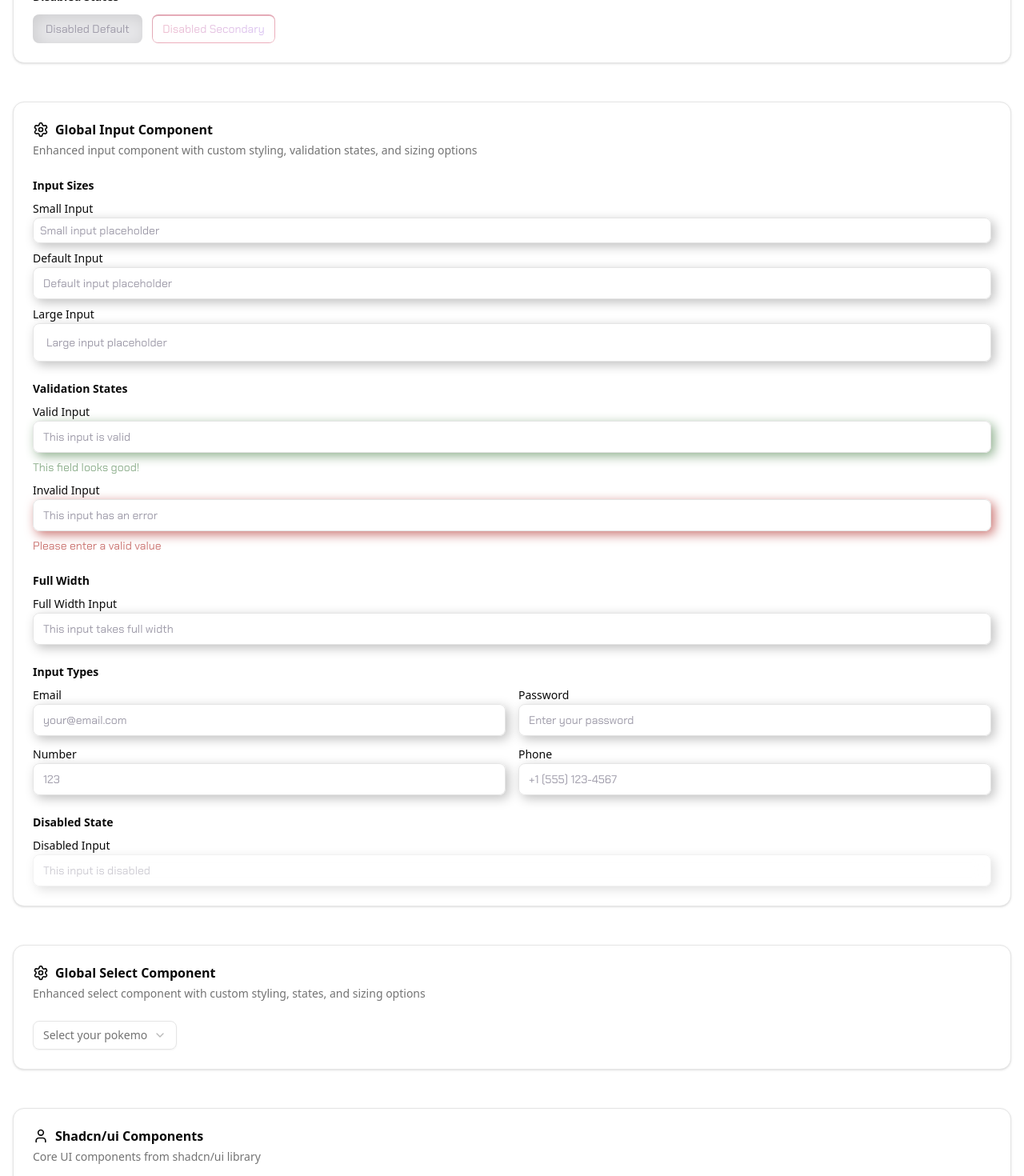
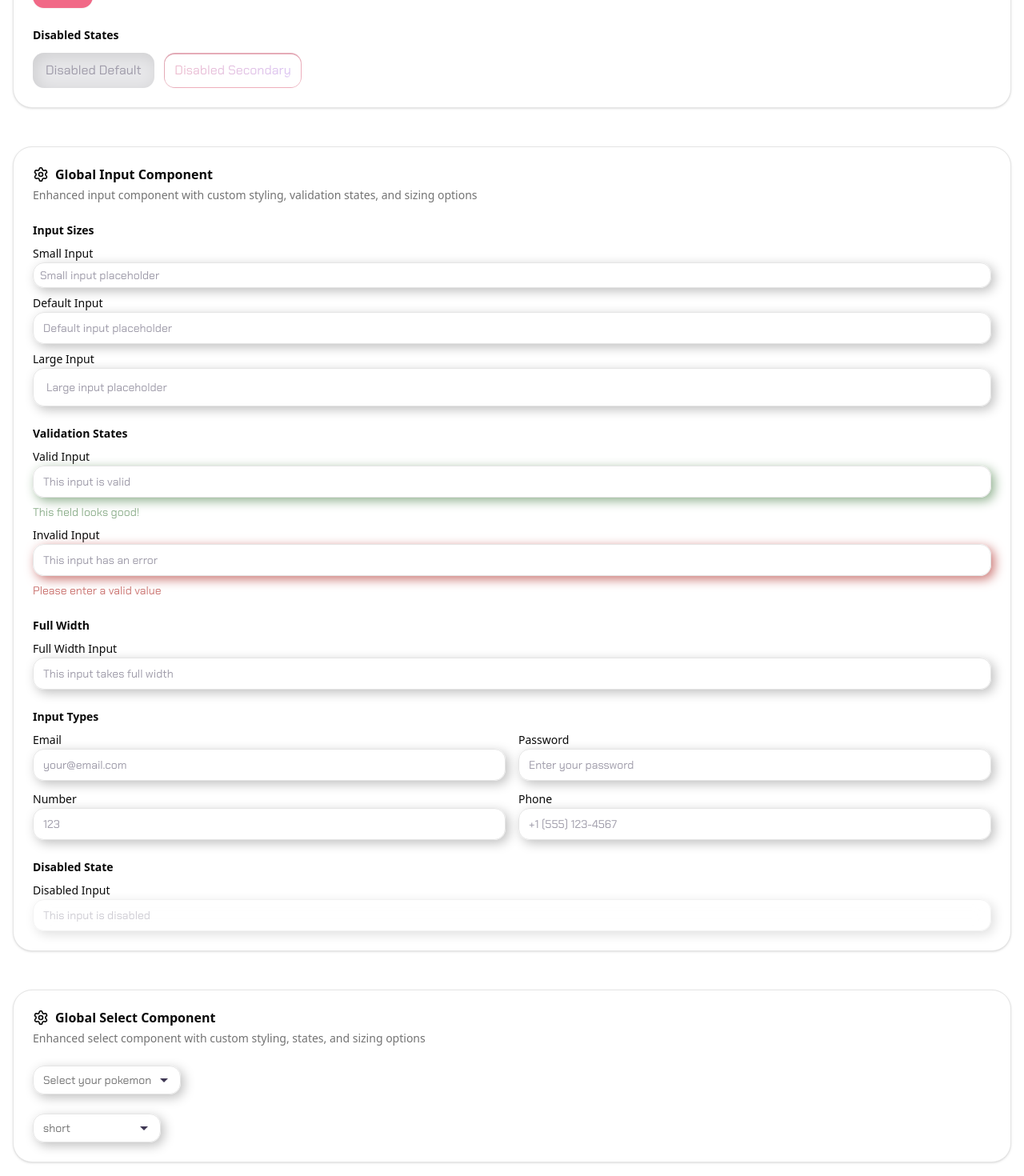
Before and after one commit to DooDoung/doo-doung-frontend, a Next.js app: page /globalcomponents in a window 1280 px wide. Shown: the part 1240-2710 px from the top of the page at 80% size. Built offline with nearby package versions, Linux system fonts and the light colour scheme.

Commit message:
style: global Select

```diff
--- a/src/components/globalComponents/Button.tsx
+++ b/src/components/globalComponents/Button.tsx
@@ -2,6 +2,8 @@ import * as React from "react";
 
 import { Button } from "@/components/ui/button";
 import { cn } from "@/lib/utils";
+
+// todo: Ghost button, Secondary disable
 
 interface GlobalButtonProps
   extends Omit<React.ComponentProps<typeof Button>, "variant"> {
@@ -110,6 +112,13 @@ export function GlobalButton({
     ghost: ``,
   };
 
+  const sizeClasses: Record<string, string> = {
+    sm: "h-10 text-sm", // Increased from h-9 px-3
+    default: "h-11 text-base", // Increased from h-10 px-4
+    lg: "h-12 text-lg", // Increased from h-11 px-8
+    icon: "h-11 w-14", // Increased from h-10 w-10
+  };
+
   const mappedVariant = variant === "primary" ? "default" : variant;
   return (
     <Button
@@ -121,13 +130,14 @@ export function GlobalButton({
         customVariants[mappedVariant],
         className,
         "cursor-pointer",
+        sizeClasses[size as keyof typeof sizeClasses],
       )}
       {...props}
     >
       <div
         className={cn(
           containerStyle[mappedVariant],
-          "flex items-center justify-center rounded-sm",
+          "rounded-md-minus flex items-center justify-center",
         )}
       >
         {loading ? (
--- a/src/components/globalComponents/Select.tsx
+++ b/src/components/globalComponents/Select.tsx
@@ -3,6 +3,8 @@
 import * as React from "react";
 import * as SelectPrimitive from "@radix-ui/react-select";
 import { CheckIcon, ChevronDownIcon, ChevronUpIcon } from "lucide-react";
+import SimpleBar from "simplebar-react";
+import "simplebar-react/dist/simplebar.min.css";
 
 import { cn } from "@/lib/utils";
 
@@ -37,14 +39,20 @@ function SelectTrigger({
       data-slot="select-trigger"
       data-size={size}
       className={cn(
-        "border-input data-[placeholder]:text-muted-foreground [&_svg:not([class*='text-'])]:text-muted-foreground focus-visible:border-ring focus-visible:ring-ring/50 aria-invalid:ring-destructive/20 dark:aria-invalid:ring-destructive/40 aria-invalid:border-destructive dark:bg-input/30 dark:hover:bg-input/50 flex w-fit items-center justify-between gap-2 rounded-md border bg-transparent px-3 py-2 text-sm whitespace-nowrap shadow-xs transition-[color,box-shadow] outline-none focus-visible:ring-[3px] disabled:cursor-not-allowed disabled:opacity-50 data-[size=default]:h-9 data-[size=sm]:h-8 *:data-[slot=select-value]:line-clamp-1 *:data-[slot=select-value]:flex *:data-[slot=select-value]:items-center *:data-[slot=select-value]:gap-2 [&_svg]:pointer-events-none [&_svg]:shrink-0 [&_svg:not([class*='size-'])]:size-4",
+        "border-input data-[placeholder]:text-muted-foreground [&_svg:not([class*='text-'])]:text-muted-foreground font-chakra",
+        "aria-invalid:ring-destructive/20 aria-invalid:border-destructive",
+        "shadow-[4px_4px_14px_0px_#00000040] backdrop-blur-md",
+        "bg-neutral-white/50 flex w-fit min-w-[10rem] items-center justify-between gap-2 rounded-md border px-3 py-2 text-sm whitespace-nowrap transition-[color,box-shadow] outline-none",
+        "disabled:cursor-not-allowed disabled:opacity-50 data-[size=default]:h-9 data-[size=sm]:h-8 *:data-[slot=select-value]:line-clamp-1 *:data-[slot=select-value]:flex *:data-[slot=select-value]:items-center *:data-[slot=select-value]:gap-2 [&_svg]:pointer-events-none [&_svg]:shrink-0 [&_svg:not([class*='size-'])]:size-4",
         className,
       )}
       {...props}
     >
       {children}
       <SelectPrimitive.Icon asChild>
-        <ChevronDownIcon className="size-4 opacity-50" />
+        <div className="flex size-4 items-center justify-center opacity-100">
+          <div className="border-t-neutral-black h-0 w-0 border-t-[5px] border-r-[5px] border-l-[5px] border-r-transparent border-l-transparent" />
+        </div>
       </SelectPrimitive.Icon>
     </SelectPrimitive.Trigger>
   );
@@ -61,7 +69,10 @@ function SelectContent({
       <SelectPrimitive.Content
         data-slot="select-content"
         className={cn(
-          "bg-popover text-popover-foreground data-[state=open]:animate-in data-[state=closed]:animate-out data-[state=closed]:fade-out-0 data-[state=open]:fade-in-0 data-[state=closed]:zoom-out-95 data-[state=open]:zoom-in-95 data-[side=bottom]:slide-in-from-top-2 data-[side=left]:slide-in-from-right-2 data-[side=right]:slide-in-from-left-2 data-[side=top]:slide-in-from-bottom-2 relative z-50 max-h-(--radix-select-content-available-height) min-w-[8rem] origin-(--radix-select-content-transform-origin) overflow-x-hidden overflow-y-auto rounded-md border shadow-md",
+          "bg-neutral-white/50 text-popover-foreground shadow-[4px_4px_14px_0px_#00000040] backdrop-blur-md",
+          "data-[state=open]:animate-in data-[state=closed]:animate-out data-[state=closed]:fade-out-0 data-[state=open]:fade-in-0 data-[state=closed]:zoom-out-95 data-[state=open]:zoom-in-95 data-[side=bottom]:slide-in-from-top-2 data-[side=left]:slide-in-from-right-2 data-[side=right]:slide-in-from-left-2 data-[side=top]:slide-in-from-bottom-2",
+          "relative z-50 max-h-(--radix-select-content-available-height) w-[var(--radix-select-trigger-width)] origin-(--radix-select-content-transform-origin)",
+          "mt-2 overflow-x-hidden overflow-y-auto rounded-md border shadow-md",
           position === "popper" &&
             "data-[side=bottom]:translate-y-1 data-[side=left]:-translate-x-1 data-[side=right]:translate-x-1 data-[side=top]:-translate-y-1",
           className,
@@ -69,18 +80,13 @@ function SelectContent({
         position={position}
         {...props}
       >
-        <SelectScrollUpButton />
-        <SelectPrimitive.Viewport
-          className={cn(
-            "overflow-y-auto p-1", // allow scrolling
-            "max-h-[calc(7*2.25rem)]", // 7 items * ~2.25rem each (adjust if needed)
-            position === "popper" &&
-              "h-[var(--radix-select-trigger-height)] w-full min-w-[var(--radix-select-trigger-width)] scroll-my-1",
-          )}
+        <SimpleBar
+          autoHide={true}
+          forceVisible="y"
+          className="max-h-[calc(7*2.25rem)] min-w-[10rem] p-3 shadow-[4px_4px_14px_0px_#00000040] backdrop-blur-md"
         >
-          {children}
-        </SelectPrimitive.Viewport>
-        <SelectScrollDownButton />
+          <SelectPrimitive.Viewport>{children}</SelectPrimitive.Viewport>
+        </SimpleBar>
       </SelectPrimitive.Content>
     </SelectPrimitive.Portal>
   );
@@ -93,7 +99,10 @@ function SelectLabel({
   return (
     <SelectPrimitive.Label
       data-slot="select-label"
-      className={cn("text-muted-foreground px-2 py-1.5 text-xs", className)}
+      className={cn(
+        "text-muted-foreground font-chakra px-2 py-1.5 text-xs",
+        className,
+      )}
       {...props}
     />
   );
@@ -108,8 +117,9 @@ function SelectItem({
     <SelectPrimitive.Item
       data-slot="select-item"
       className={cn(
-        "focus:bg-accent focus:text-accent-foreground [&_svg:not([class*='text-'])]:text-muted-foreground relative flex w-full cursor-default items-center gap-2 rounded-sm py-1.5 pr-8 pl-2 text-sm outline-hidden select-none data-[disabled]:pointer-events-none data-[disabled]:opacity-50 [&_svg]:pointer-events-none [&_svg]:shrink-0 [&_svg:not([class*='size-'])]:size-4 *:[span]:last:flex *:[span]:last:items-center *:[span]:last:gap-2",
+        "focus:bg-secondary [&_svg:not([class*='text-'])]:text-muted-foreground relative flex w-full cursor-default items-center gap-2 rounded-sm py-1.5 pr-8 pl-2 text-sm outline-hidden select-none data-[disabled]:pointer-events-none data-[disabled]:opacity-50 [&_svg]:pointer-events-none [&_svg]:shrink-0 [&_svg:not([class*='size-'])]:size-4 *:[span]:last:flex *:[span]:last:items-center *:[span]:last:gap-2",
         className,
+        "text-neutral-black font-chakra",
       )}
       {...props}
     >
@@ -136,50 +146,12 @@ function SelectSeparator({
   );
 }
 
-function SelectScrollUpButton({
-  className,
-  ...props
-}: React.ComponentProps<typeof SelectPrimitive.ScrollUpButton>) {
-  return (
-    <SelectPrimitive.ScrollUpButton
-      data-slot="select-scroll-up-button"
-      className={cn(
-        "flex cursor-default items-center justify-center py-1",
-        className,
-      )}
-      {...props}
-    >
-      <ChevronUpIcon className="size-4" />
-    </SelectPrimitive.ScrollUpButton>
-  );
-}
-
-function SelectScrollDownButton({
-  className,
-  ...props
-}: React.ComponentProps<typeof SelectPrimitive.ScrollDownButton>) {
-  return (
-    <SelectPrimitive.ScrollDownButton
-      data-slot="select-scroll-down-button"
-      className={cn(
-        "flex cursor-default items-center justify-center py-1",
-        className,
-      )}
-      {...props}
-    >
-      <ChevronDownIcon className="size-4" />
-    </SelectPrimitive.ScrollDownButton>
-  );
-}
-
 export {
   Select,
   SelectContent,
   SelectGroup,
   SelectItem,
   SelectLabel,
-  SelectScrollDownButton,
-  SelectScrollUpButton,
   SelectSeparator,
   SelectTrigger,
   SelectValue,
--- a/src/components/globalComponents/index.ts
+++ b/src/components/globalComponents/index.ts
@@ -18,8 +18,6 @@ export {
   SelectGroup,
   SelectItem,
   SelectLabel,
-  SelectScrollDownButton,
-  SelectScrollUpButton,
   SelectSeparator,
   SelectTrigger,
   SelectValue,
--- a/src/pages/_app.tsx
+++ b/src/pages/_app.tsx
@@ -1,5 +1,5 @@
 import type { AppProps } from "next/app";
-import { Geist, Geist_Mono, Chakra_Petch } from "next/font/google";
+import { Geist, Geist_Mono } from "next/font/google";
 
 import "../style/globals.css";
 
@@ -13,17 +13,9 @@ const geistMono = Geist_Mono({
   subsets: ["latin"],
 });
 
-const chakra = Chakra_Petch({
-  weight: "400",
-  variable: "--font-chakra",
-  subsets: ["latin"],
-});
-
 export default function App({ Component, pageProps }: AppProps) {
   return (
-    <div
-      className={`${geistSans.variable} ${geistMono.variable} ${chakra.variable} antialiased`}
-    >
+    <div className={`${geistSans.variable} ${geistMono.variable} antialiased`}>
       <Component {...pageProps} />
     </div>
   );
--- a/src/pages/globalcomponents.tsx
+++ b/src/pages/globalcomponents.tsx
@@ -338,11 +338,40 @@ export default function GlobalComponentShowcase() {
               </CardHeader>
               <CardContent className="space-y-6">
                 <Select>
-                  <SelectTrigger className="w-[180px]">
+                  <SelectTrigger>
                     <SelectValue placeholder="Select your pokemon" />
                   </SelectTrigger>
                   <SelectContent>
                     <SelectItem value="1">Bulbasaur</SelectItem>
+                    <SelectItem value="2">Ivysaur</SelectItem>
+                    <SelectItem value="3">Venusaur</SelectItem>
+                    <SelectItem value="4">Charmander</SelectItem>
+                    <SelectItem value="5">Charmeleon</SelectItem>
+                    <SelectItem value="6">Charizard</SelectItem>
+                    <SelectItem value="7">Squirtle</SelectItem>
+                    <SelectItem value="8">Wartortle</SelectItem>
+                    <SelectItem value="9">Blastoise</SelectItem>
+                    <SelectItem value="10">Caterpie</SelectItem>
+                    <SelectItem value="11">Metapod</SelectItem>
+                    <SelectItem value="12">Butterfree</SelectItem>
+                    <SelectItem value="13">Weedle</SelectItem>
+                    <SelectItem value="14">Kakuna</SelectItem>
+                    <SelectItem value="15">Beedrill</SelectItem>
+                    <SelectItem value="16">Pidgey</SelectItem>
+                    <SelectItem value="17">Pidgeotto</SelectItem>
+                    <SelectItem value="18">Pidgeot</SelectItem>
+                    <SelectItem value="19">Rattata</SelectItem>
+                    <SelectItem value="20">Raticate</SelectItem>
+                  </SelectContent>
+                </Select>
+                <Select>
+                  <SelectTrigger>
+                    <SelectValue placeholder="short" />
+                  </SelectTrigger>
+                  <SelectContent>
+                    <SelectItem value="1">
+                      Bulbasauasdfasdfljaslkdjfr
+                    </SelectItem>
                     <SelectItem value="2">Ivysaur</SelectItem>
                     <SelectItem value="3">Venusaur</SelectItem>
                     <SelectItem value="4">Charmander</SelectItem>
@@ -582,7 +611,7 @@ import {
     </GlobalButton>
 
     <Select>
-      <SelectTrigger className="w-[180px]">
+      <SelectTrigger">
         <SelectValue placeholder="Select your pokemon" />
       </SelectTrigger>
       <SelectContent>
--- a/src/style/globals.css
+++ b/src/style/globals.css
@@ -1,7 +1,8 @@
+@import url("https://fonts.googleapis.com/css2?family=Chakra+Petch:wght@400;700&display=swap");
 @import "tailwindcss";
 @import "tw-animate-css";
 
-@custom-variant dark (&:is(.dark *));
+@custom-variant dark (&: is(.dark *));
 
 @font-face {
   font-family: "Sanctuary Ornate";
@@ -16,7 +17,7 @@
   --color-foreground: var(--foreground);
   --font-sans: var(--font-geist-sans);
   --font-mono: var(--font-geist-mono);
-  --font-chakra: var(--font-chakra);
+  --font-chakra: "Chakra Petch";
   --font-sanctuary: "Sanctuary Ornate";
   --color-sidebar-ring: var(--sidebar-ring);
   --color-sidebar-border: var(--sidebar-border);
@@ -49,10 +50,11 @@
   --color-popover: var(--popover);
   --color-card-foreground: var(--card-foreground);
   --color-card: var(--card);
-  --radius-sm: calc(var(--radius) - 4px);
-  --radius-md: calc(var(--radius) - 2px);
-  --radius-lg: var(--radius);
-  --radius-xl: calc(var(--radius) + 4px);
+  --radius-sm: var(--radius-sm);
+  --radius-md: var(--radius-md);
+  --radius-md-minus: calc(var(--radius-md) - 2px);
+  --radius-lg: var(--radius-lg);
+  --radius-xl: calc(var(--radius-lg) + 4px);
   --color-success: var(--success);
   --color-warning: var(--warning);
   --color-error: var(--error);
@@ -64,7 +66,9 @@
 }
 
 :root {
-  --radius: 0.625rem;
+  --radius-sm: 10px;
+  --radius-md: 14px;
+  --radius-lg: 20px;
   --background: #756480;
   --foreground: oklch(0.145 0 0);
   --card: oklch(1 0 0);
```
